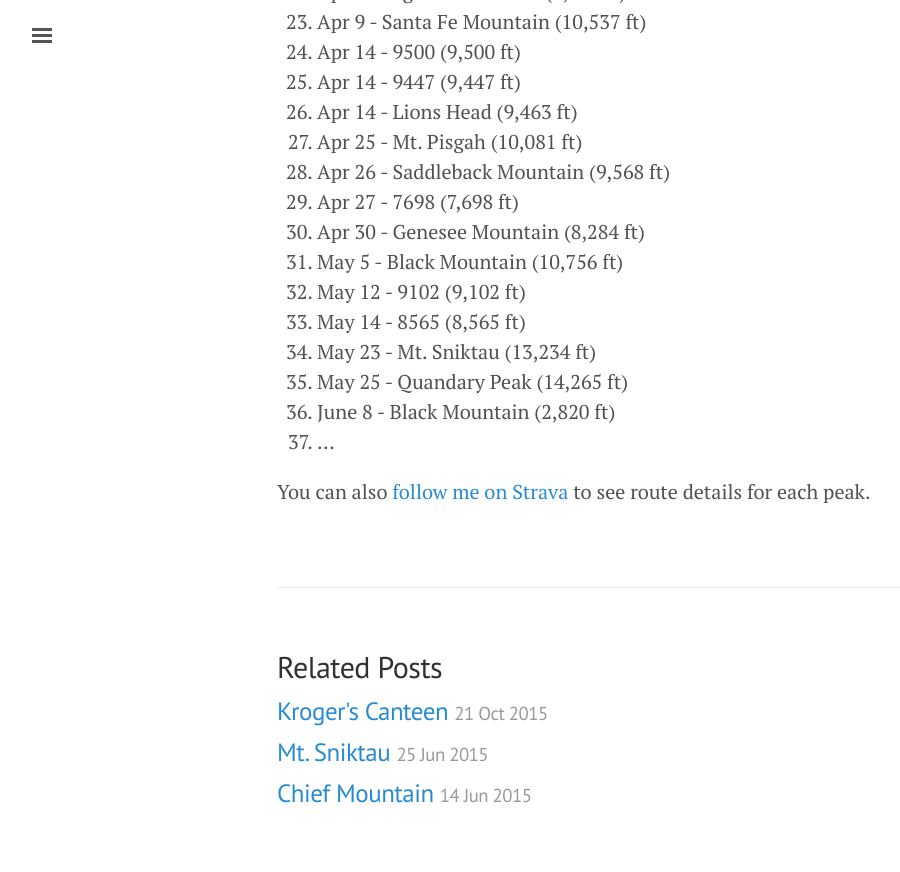
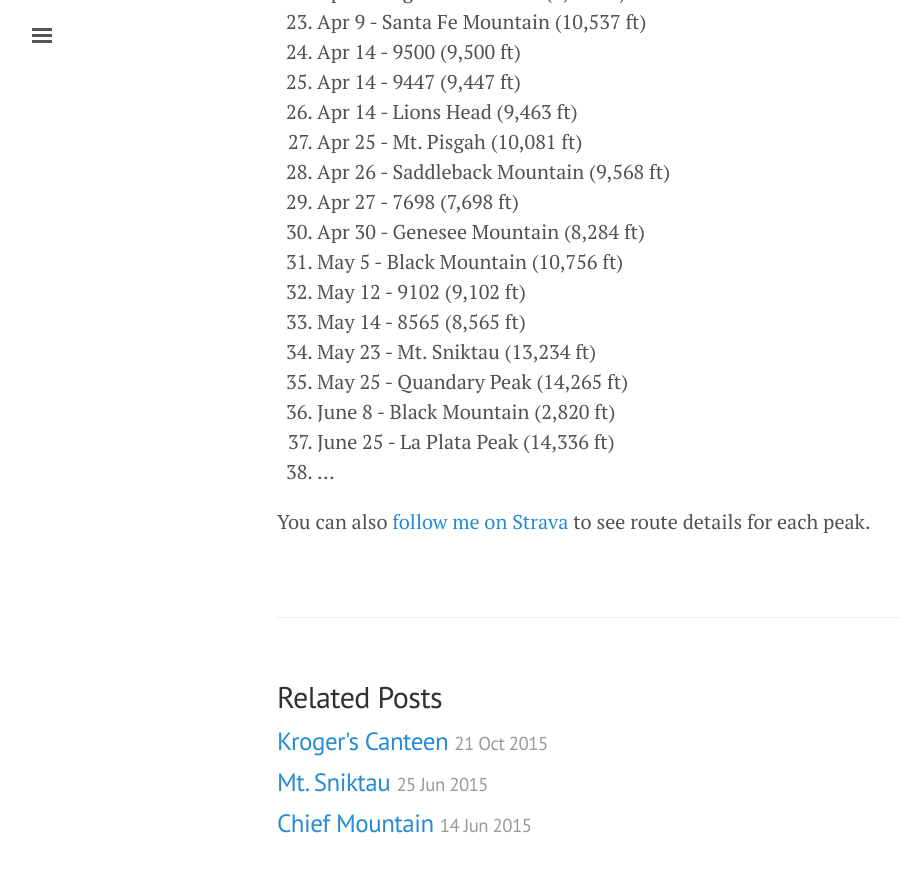
Before and after one commit to jhnnyk/jhnnyk.github.io, a Jekyll site: the page built from _posts/2016-01-26-100-mountains-in-2016.md, in a window 1280 px wide and 900 px high, scrolled down 1165 px. Shown: the top 872 px of the window, without its empty margins (3-903 px from the left). Built offline with Jekyll 4.4.1, drawn with Linux system fonts in a browser that asks for light colours.

Commit message:
La Plata w/ Jason

```diff
--- a/_posts/2016-01-26-100-mountains-in-2016.md
+++ b/_posts/2016-01-26-100-mountains-in-2016.md
@@ -43,6 +43,7 @@ It's inspired me to stretch myself. So among a few other goals for 2016, I'm str
 34. May 23 - Mt. Sniktau (13,234 ft)
 35. May 25 - Quandary Peak (14,265 ft)
 36. June 8 - Black Mountain (2,820 ft)
-37. ...
+37. June 25 - La Plata Peak (14,336 ft)
+38. ...
 
 You can also [follow me on Strava](https://www.strava.com/athletes/149867) to see route details for each peak.
```
